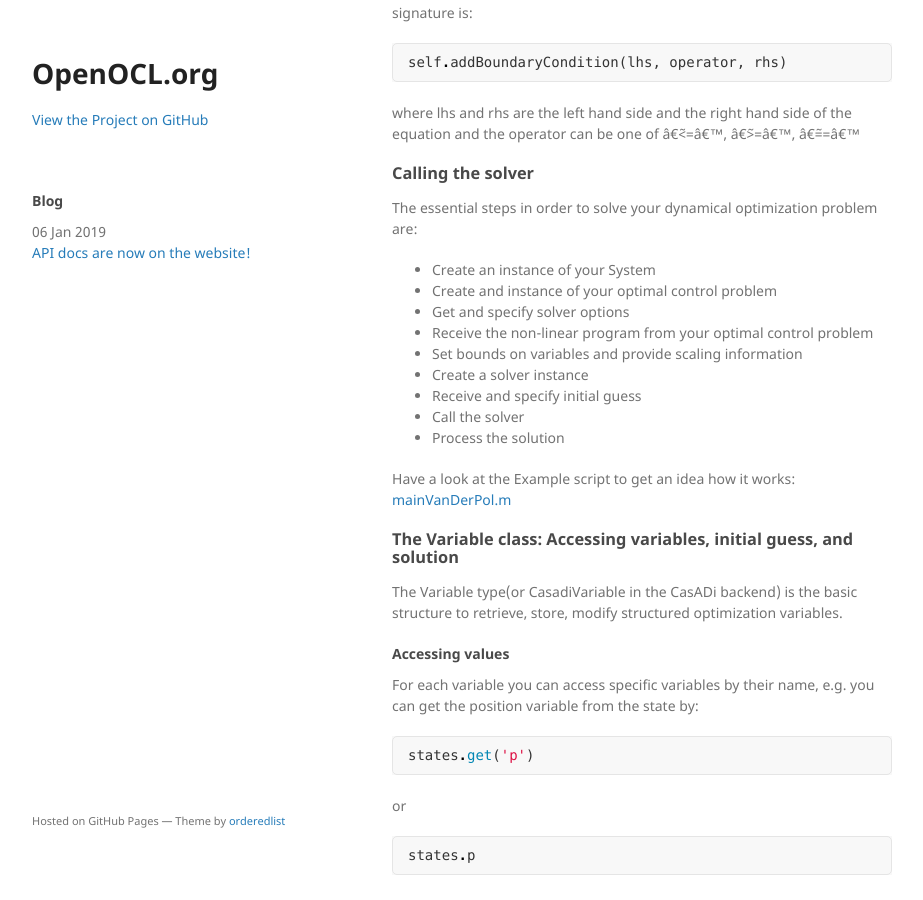
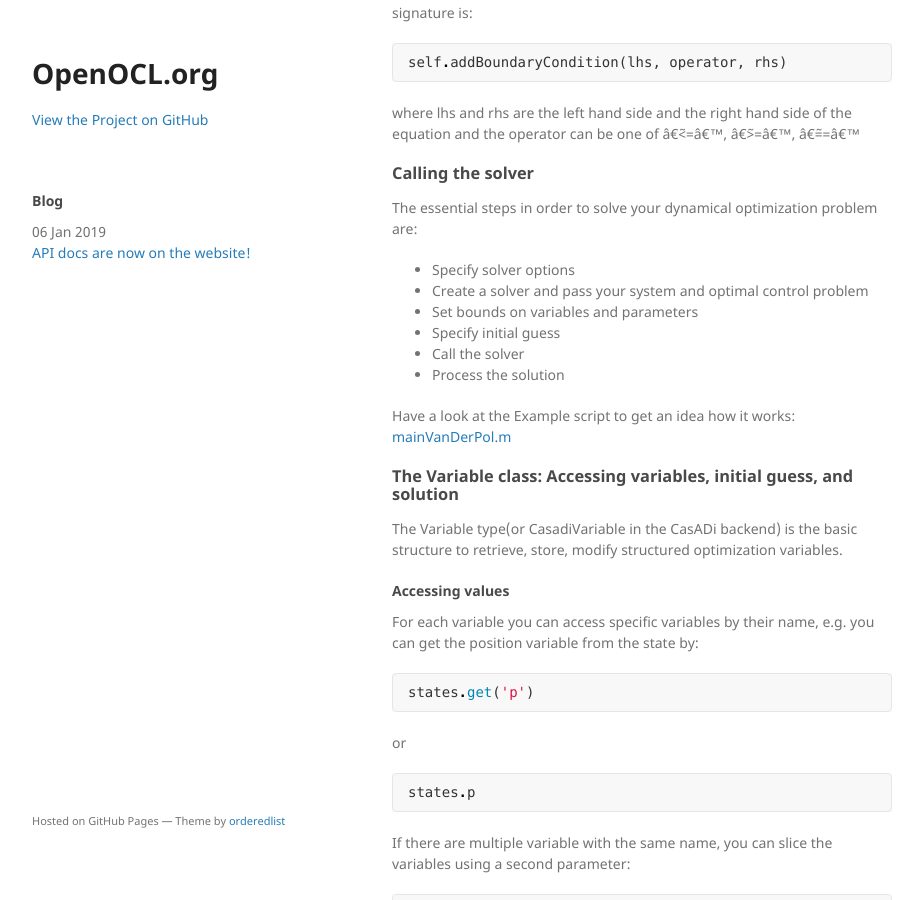
Before and after one commit to OpenOCL/openocl.github.io, a Jekyll site: the page built from get-started.md, in a window 1280 px wide and 900 px high, scrolled down 2761 px. Shown: the whole window, without its empty margins (178-1101 px from the left). Built offline with Jekyll 4.4.1, drawn with Linux system fonts in a browser that asks for light colours; our own code applies the rules of GitHub Pages for plain Markdown files.

Commit message:
Update get-started.md

```diff
--- a/get-started.md
+++ b/get-started.md
@@ -120,19 +120,14 @@
 ### Calling the solver
 
 The essential steps in order to solve your dynamical optimization problem are:
-* Create an instance of your System
-* Create and instance of your optimal control problem
-* Get and specify solver options
-* Receive the non-linear program from your optimal control problem
-* Set bounds on variables and provide scaling information
-* Create a solver instance
-* Receive and specify initial guess
+* Specify solver options
+* Create a solver and pass your system and optimal control problem
+* Set bounds on variables and parameters
+* Specify initial guess
 * Call the solver
 * Process the solution
 
 Have a look at the Example script to get an idea how it works: [mainVanDerPol.m](https://github.com/JonasKoenemann/optimal-control/blob/master/Examples/01VanDerPol/mainVanDerPol.m)
-
-
 
 ### The Variable class: Accessing variables, initial guess, and solution
 
```
